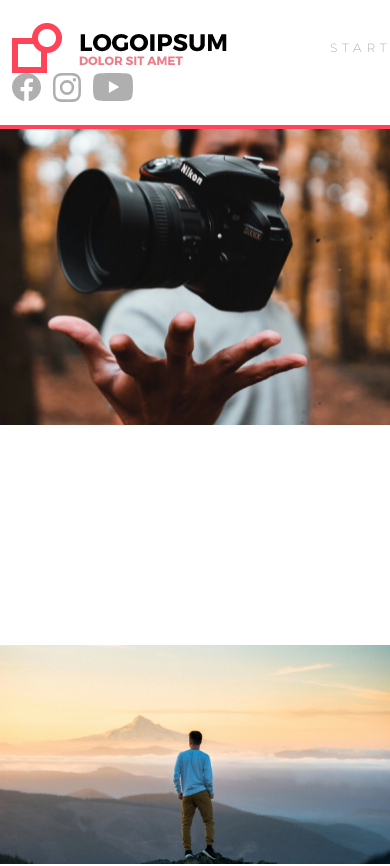
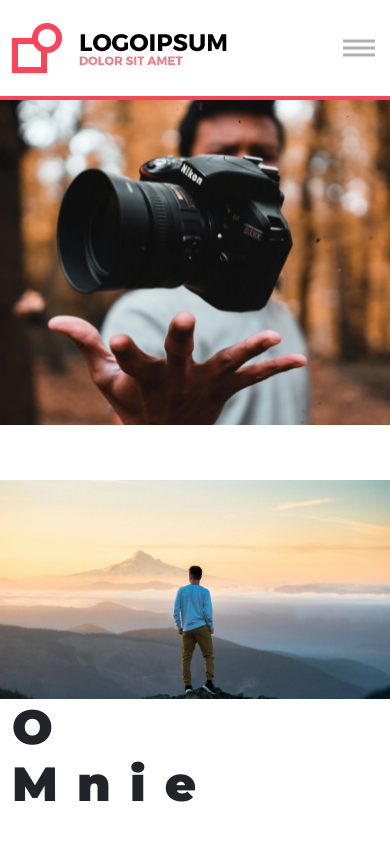
Before and after one commit to Eternista/logoIpsum, a Vue app: page / in a window 390 px wide. Shown: the top 866 px of the page. Built offline with nearby package versions, Linux system fonts and the light colour scheme.

Commit message:
header mobile

```diff
--- a/src/App.vue
+++ b/src/App.vue
@@ -1,7 +1,7 @@
 <template>
   <Header />
   <main>
-    <BannerSection id="home" />
+    <BannerSection id="start" />
     <AboutSection id="about" />
     <GallerySection id="gallery" />
   </main>
@@ -45,18 +45,12 @@ export default {
   font-family: 'Montserrat', sans-serif;
 }
 
-#app {
-  overflow: hidden;
+#app, body, html {
+  overflow-x: hidden;
 }
 
 main {
   padding-top: 100px;
-}
-
-.container {
-  @media all and (min-width: 1480px) {
-    max-width: 1640px;
-  }
 }
 
 .title {
--- a/src/components/layout/BannerSection.vue
+++ b/src/components/layout/BannerSection.vue
@@ -38,6 +38,12 @@
     .l-sec--banner {
 
       margin-bottom: 220px;
+      @media all and (max-width: 1179px) {
+        margin-bottom: 110px;
+      }
+      @media all and (max-width: 767px) {
+        margin-bottom: 55px;
+      }
 
       picture {
         img {
--- a/src/components/partials/Header.vue
+++ b/src/components/partials/Header.vue
@@ -1,19 +1,19 @@
 <template>
     <header>
-        <div class="container">
-            <div class="row" v-if="mobileNavigation == false">
+        <div class="container-fluid">
+            <div class="row">
                 <div class="col col--menu">
                     <div class="col--menu__logo"><a href="#home"><img :src="logo" alt="logoIpsum"/></a></div>
-                    <nav class="col--menu__nav">
+                    <nav class="col--menu__nav mobile-none">
                         <ul class="menu">
                             <li class="menu__item"><a class="btn btn--primary" href="#start">Start</a></li>
                             <li class="menu__item"><a class="btn btn--primary" href="#about">O Mnie</a></li>
-                            <li class="menu__item"><a class="btn btn--primary" href="#galeria">Galeria</a></li>
+                            <li class="menu__item"><a class="btn btn--primary" href="#gallery">Galeria</a></li>
                             <li class="menu__item"><button class="btn btn--primary" @click="showModal = true">Kontakt</button></li>
                         </ul>
                     </nav>
                 </div>
-                <div class="col col--social">
+                <div class="col col--social mobile-none">
                     <nav class="social-menu">
                         <ul class="menu">
                             <li :class="'menu__item social ' + 'social--' + item.alt" v-for="(item, index) in icons" :key="index">
@@ -24,20 +24,22 @@
                         </ul>
                     </nav>
                 </div>
+                <div :class="['hamb desktop-none', menuAct ? 'active' : '']" @click="menuAct = !menuAct">
+                    <span class="hamb__line top"></span>
+                    <span class="hamb__line middle"></span>
+                    <span class="hamb__line bot"></span>
                 </div>
-            <div class="row" v-if="mobileNavigation == true">
-                <div class="col col--mobile">
-                    <div class="col--mobile__logo"><a href="#home"><img :src="logo" alt="logoIpsum"/></a></div>
-                    <nav class="col--mobile__nav">
+            </div>
+        </div>
+    </header>
+    <nav :class="['navigation-mobile desktop-none', menuAct ? 'active' : '']">
         <ul class="menu">
             <li class="menu__item"><a class="btn btn--mobile" href="#start">Start</a></li>
             <li class="menu__item"><a class="btn btn--mobile" href="#about">O Mnie</a></li>
-                            <li class="menu__item"><a class="btn btn--mobile" href="#galeria">Galeria</a></li>
+            <li class="menu__item"><a class="btn btn--mobile" href="#gallery">Galeria</a></li>
             <li class="menu__item"><button class="btn btn--mobile" @click="showModal = true">Kontakt</button></li>
         </ul>
-                    </nav>
-                    <nav class="social-menu">
-                        <ul class="menu">
+        <ul class="menu social">
             <li :class="'menu__item social ' + 'social--' + item.alt" v-for="(item, index) in icons" :key="index">
                 <a :href="item.url">
                     <img :src="item.src" :alt="item.alt"/>
@@ -45,10 +47,6 @@
             </li>
         </ul>
     </nav>
-                </div>
-            </div>
-        </div>
-    </header>
     <Modal :showModal="showModal" @close-modal="showModal = false" />
 </template>
 
@@ -62,7 +60,8 @@
         background-color: #fff;
         top: 0;
         left: 0;
-        .container {
+        .container-fluid {
+            max-width: 1640px;
             .row {
                 justify-content: space-between;
                 align-items: center;
@@ -78,7 +77,7 @@
                         }
                     }
                     &--social {
-                        width: 134px;
+                        width: 145px;
                         .social {
                             transform: scale(1);
                             transition: .4s ease;
@@ -97,8 +96,8 @@
                 text-align: left;
                 font: normal normal 300 12px/14px Montserrat;
                 letter-spacing: 4.8px;
+                text-transform: uppercase;
                 color: #AFAFAF;
-                text-transform: uppercase;
                 opacity: 1;
                 box-shadow: 0px 5px 10px rgba(0,0,0,0);
                 width: max-content;
@@ -118,12 +117,117 @@
                 margin-right: 20px;
                 &.social {
                     margin-right: 12px;
-
                 }
                 &:last-child {
                     margin-right: 0 !important;
                 }
             }
+        }
+
+        .hamb {
+            position: absolute;
+            top: 50%;
+            right: 15px;
+            height: 17px;
+            width: 32px;
+            transform: translateY(-50%);
+            padding: 0;
+            z-index: 9999;
+            &__line {
+                width: 100%;
+                height: 3px;
+                background-color: #AFAFAF;
+                display: block;
+                position: absolute;
+                transition: .4s ease;
+                opacity: 1;
+                transform: rotate(0deg);
+                &.top {
+                    top: 0;
+                }
+                &.middle {
+                    top: 7px;
+                }
+                &.bot {
+                    top: 14px;
+                }
+            }
+            &:hover, &.active {
+                .hamb__line {
+                    background-color: #FF4359;
+                }
+            }
+            &.active {
+                .hamb__line {
+                    &.top {
+                        transform: rotate(-45deg);
+                        width: 16px;
+                    }
+                    &.bot {
+                        transform: rotate(45deg);
+                        width: 16px;
+                    }
+                }
+            }
+        }
+
+
+    }
+
+    .navigation-mobile {
+        position: fixed;
+        top: 0;
+        right: 0;
+        width: 300px;
+        display: none;
+        height: 100vh;
+        z-index: 98;
+        border-left: 3px solid #FF4359;
+        background-color: #fff;
+        padding-top: 130px;
+        &.active {
+            display: block;
+        }
+        .menu {
+            list-style: none;
+            padding: 20px;
+            margin: 0;
+            &:not(.social) {
+                .menu__item {
+                    width: 100%;
+                    border-bottom: 2px solid #FF4359;
+                    margin-bottom: 20px;
+                    a, button {
+                        font: normal normal 300 12px/14px Montserrat;
+                        letter-spacing: 4.8px;
+                        text-transform: uppercase;
+                        color: #AFAFAF;
+                        width: 100%;
+                        height: 42px;
+                        display: flex;
+                        align-items: center;
+                        justify-content: center;
+                    }
+                }
+            }
+            &.social {
+                display: flex;
+                width: 100%;
+                justify-content: center;
+                .menu__item {
+                    margin-right: 12px;
+                }
+            }
+        }
+    }
+    .desktop-none {
+        @media all and (min-width: 1180px) {
+            display: none;
+        }
+    }
+    .mobile-none {
+        @media all and (max-width: 1179px) {
+            display: none;
         }
     }
 
@@ -164,7 +268,7 @@ import Youtube from '@/assets/youtube.svg';
                     alt: "youtube"
                 }
             ],
-            mobileNavigation: false
+            menuAct: false
         };
 
     },
```
Lines whose indentation alone changed are shown as unchanged.
